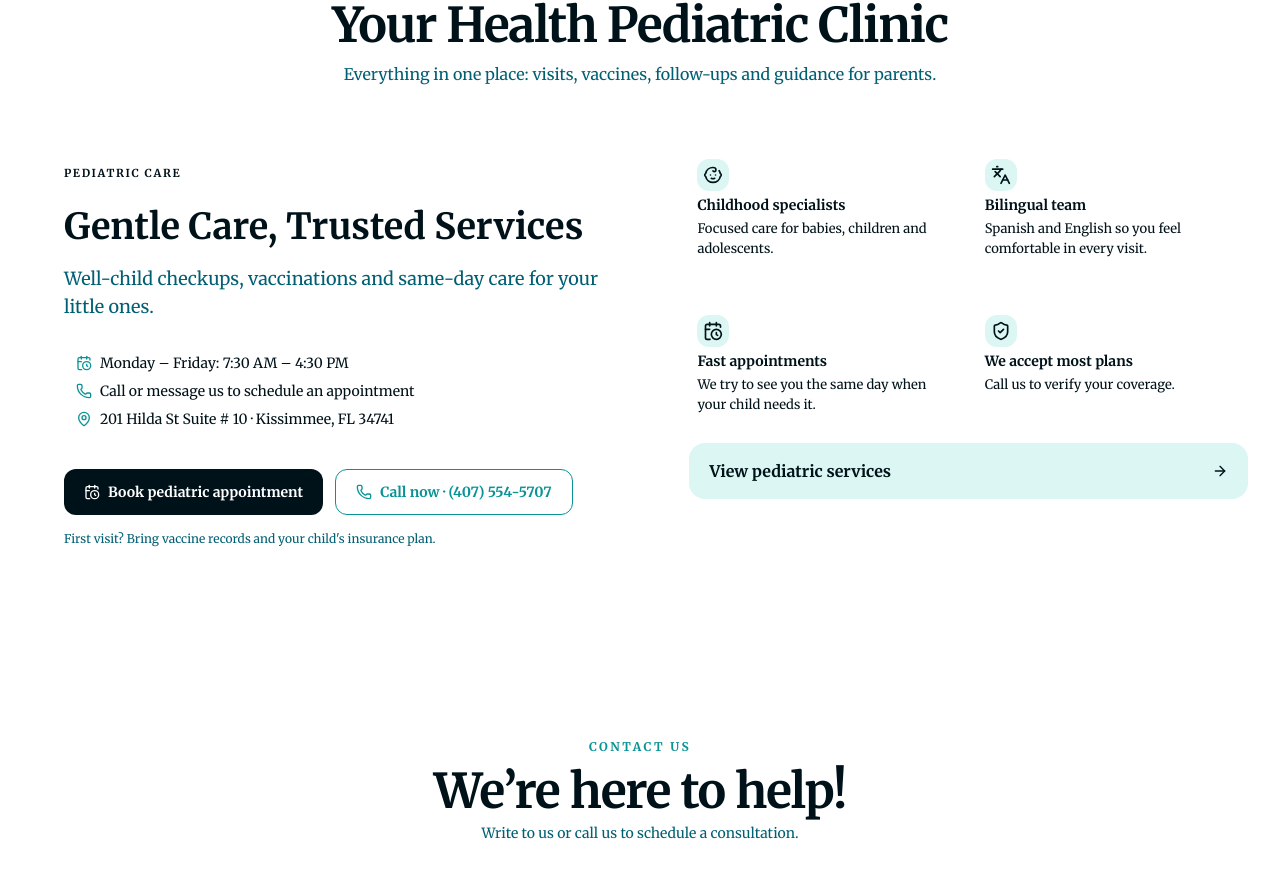
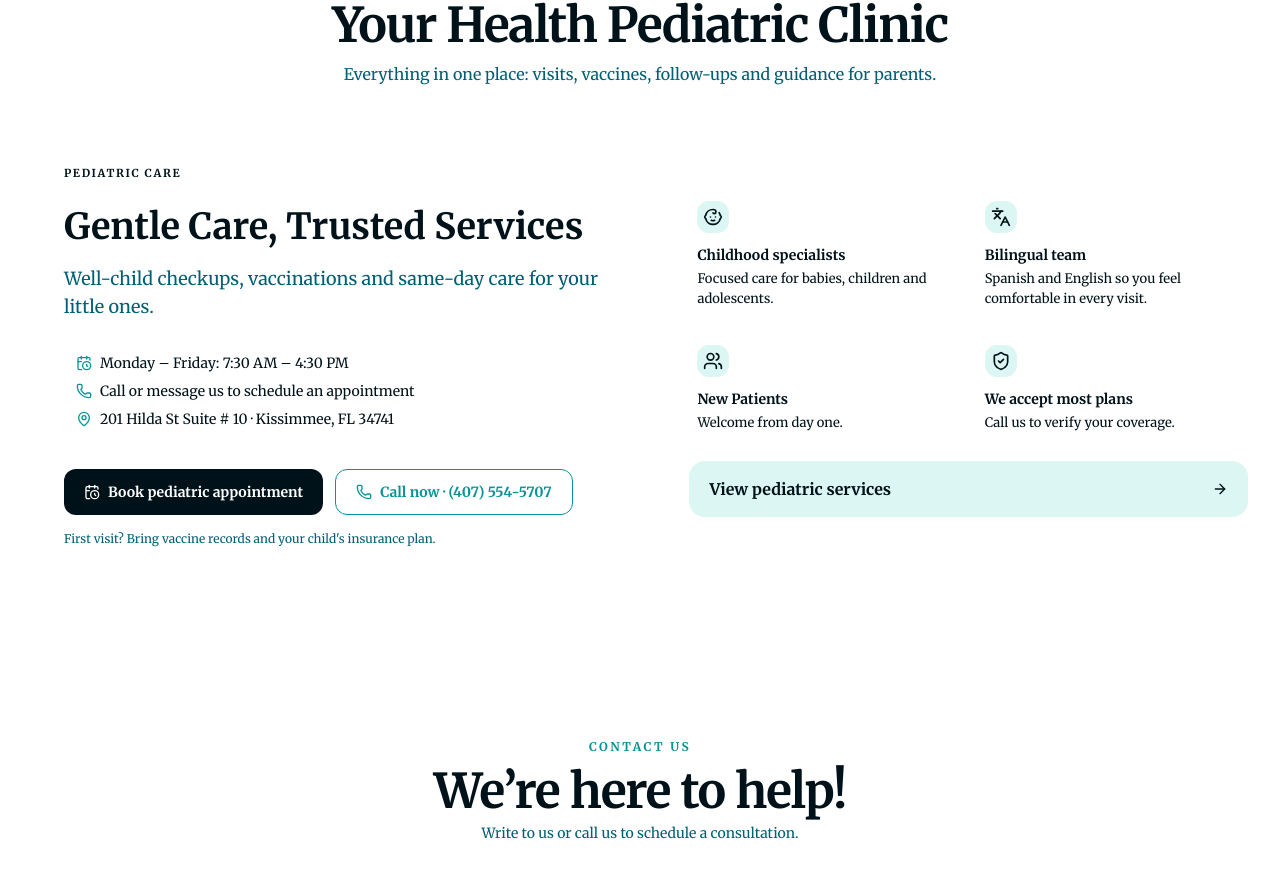
Before and after one commit to sipry/adult-clinic, a Next.js app: page / in a window 1280 px wide. Shown: the part 4714-5595 px from the top of the page. Built offline with nearby package versions, Linux system fonts and the light colour scheme.

Commit message:
feat(clinicaPediatria): update PediatricClinicPromo component with new contact links and improved layout; modify translation keys for clarity

```diff
--- a/src/app/components/clinicaPediatria.tsx
+++ b/src/app/components/clinicaPediatria.tsx
@@ -11,6 +11,7 @@ import {
   Languages,
   Baby,
   ArrowRight,
+  Users
 } from "lucide-react";
 import Reveal from "../ui/reveal";
 import { useTranslation } from "../contexts/TranslationContext";
@@ -29,11 +30,11 @@ export type PediatricClinicPromoProps = {
 export default function PediatricClinicPromo({
   nombre,
   telefono,
-  ctaHref = "/cita-pediatria",
+  ctaHref = "https://www.yourhealthpediatrics.com/#contact",
   ciudad,
   direccion,
   tagline,
-  websiteHref = "/cita-pediatria",
+  websiteHref = "https://www.yourhealthpediatrics.com/services",
 }: PediatricClinicPromoProps) {
   const { t } = useTranslation();
 
@@ -57,7 +58,7 @@ export default function PediatricClinicPromo({
       desc: t("peds.benefits.bilingual.desc"),
     },
     {
-      icon: CalendarClock,
+      icon: Users,
       title: t("peds.benefits.fastAppointments.title"),
       desc: t("peds.benefits.fastAppointments.desc"),
     },
@@ -212,7 +213,7 @@ export default function PediatricClinicPromo({
             initial={{ y: 24, opacity: 0 }}
             animate={{ y: 0, opacity: 1 }}
             transition={{ duration: 0.45, delay: 0.05 }}
-            className="flex flex-col gap-5 h-full"
+            className="flex flex-col gap-5 h-full justify-center"
             aria-label={t("peds.benefits.ariaLabel")}
           >
             <div className="grid gap-4 sm:grid-cols-2 mt-4 sm:mt-0">
@@ -221,10 +222,10 @@ export default function PediatricClinicPromo({
                   key={title}
                   whileHover={{ y: -3 }}
                   transition={{ type: "spring", stiffness: 260, damping: 20 }}
-                  className="flex h-full flex-col gap-1 mt-6 rounded-2xl p-2"
+                  className="flex h-full flex-col gap-1 mt-1 rounded-2xl p-2"
                 >
                   <span
-                    className="inline-flex h-8 w-8 items-center justify-center rounded-xl"
+                    className="inline-flex h-8 w-8 items-center justify-center rounded-xl mb-2"
                     style={{
                       backgroundColor: PALETTE[0].base + "80",
                       color: BRAND.text,
--- a/src/app/contexts/TranslationContext.tsx
+++ b/src/app/contexts/TranslationContext.tsx
@@ -244,8 +244,8 @@ const translations: Record<Language, Record<string, TranslationValue>> = {
     "peds.benefits.specialists.desc": "Atención centrada en bebés, niños y adolescentes.",
     "peds.benefits.bilingual.title": "Equipo bilingüe",
     "peds.benefits.bilingual.desc": "Español e inglés para que te sientas cómodo en cada visita.",
-    "peds.benefits.fastAppointments.title": "Citas rápidas",
-    "peds.benefits.fastAppointments.desc": "Intentamos verte el mismo día cuando tu hijo lo necesita.",
+    "peds.benefits.fastAppointments.title": "Nuevos pacientes",
+    "peds.benefits.fastAppointments.desc": "Bienvenidos desde la primera llamada.",
     "peds.benefits.insurance.title": "Aceptamos la mayoría de planes",
     "peds.benefits.insurance.desc": "Llámanos para verificar tu cubierta.",
     "ctaPrimary": "Agendar cita pediátrica",
@@ -668,8 +668,8 @@ const translations: Record<Language, Record<string, TranslationValue>> = {
     "peds.benefits.specialists.desc": "Focused care for babies, children and adolescents.",
     "peds.benefits.bilingual.title": "Bilingual team",
     "peds.benefits.bilingual.desc": "Spanish and English so you feel comfortable in every visit.",
-    "peds.benefits.fastAppointments.title": "Fast appointments",
-    "peds.benefits.fastAppointments.desc": "We try to see you the same day when your child needs it.",
+    "peds.benefits.fastAppointments.title": "New Patients",
+    "peds.benefits.fastAppointments.desc": "Welcome from day one.",
     "peds.benefits.insurance.title": "We accept most plans",
     "peds.benefits.insurance.desc": "Call us to verify your coverage.",
 
```
